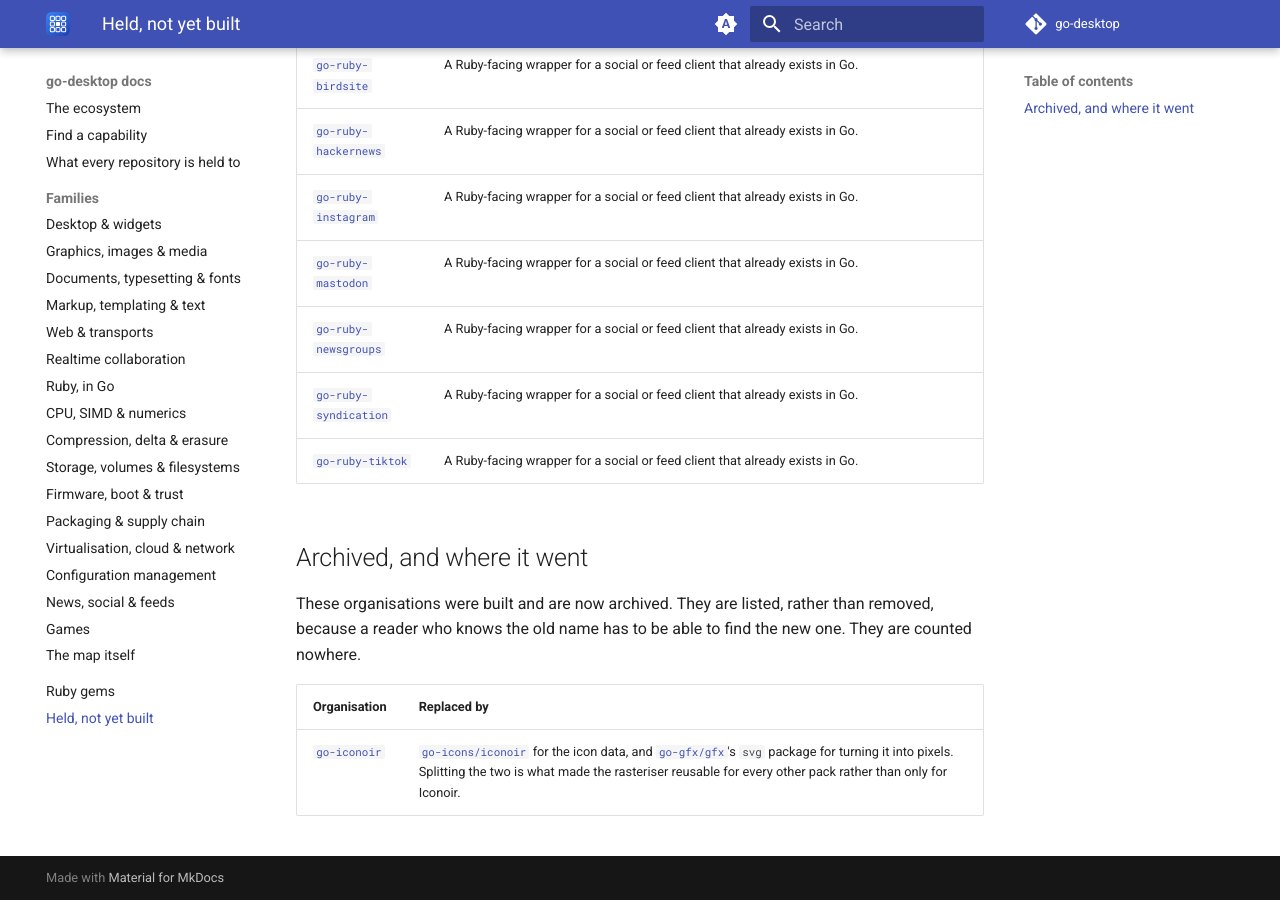
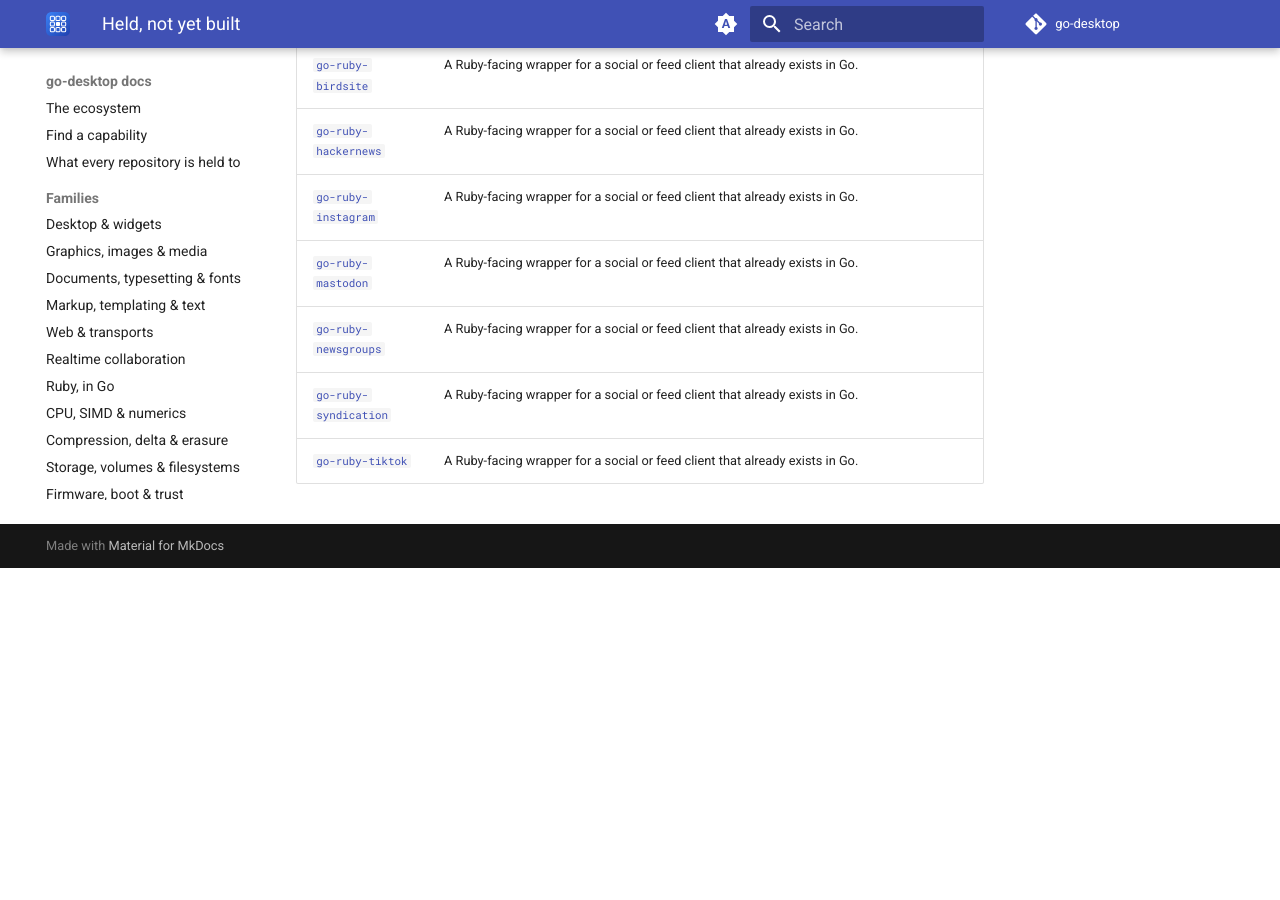
Before and after one commit to go-desktop/docs, an MkDocs documentation site: the page built from docs/reserved.md, in a window 1280 px wide and 900 px high, scrolled down 610 px. Built offline with MkDocs 1.6.1 and Material for MkDocs 9.7.7, drawn with Linux system fonts in a browser that asks for light colours; the version menu is left out; after the commit the page ends 1178 px from its top, so only the background shows below that.

Commit message:
Retire go-iconoir from the map: 290 organisations, 610 repositories
It is archived and its content lives in go-icons and go-gfx. No trace is kept —
we are in development, not maintaining a historical record.

The capability lookup still sent people to it for drawing a button glyph; that
was hand-written, so no regeneration would have caught it. It now points at
go-icons for the glyph and go-gfx for the drawing, and every one of the 80 links
on that page was checked against the live inventory: all present, none archived.

Co-Authored-By: Claude Opus 5 (1M context) <noreply@anthropic.com>

```diff
--- a/docs/reserved.md
+++ b/docs/reserved.md
@@ -19,13 +19,3 @@ a capability is the easiest way to believe a capability exists.
 | [`go-ruby-newsgroups`](https://github.com/go-ruby-newsgroups) | A Ruby-facing wrapper for a social or feed client that already exists in Go. |
 | [`go-ruby-syndication`](https://github.com/go-ruby-syndication) | A Ruby-facing wrapper for a social or feed client that already exists in Go. |
 | [`go-ruby-tiktok`](https://github.com/go-ruby-tiktok) | A Ruby-facing wrapper for a social or feed client that already exists in Go. |
-
-## Archived, and where it went
-
-These organisations were built and are now archived. They are listed, rather
-than removed, because a reader who knows the old name has to be able to find
-the new one. They are counted nowhere.
-
-| Organisation | Replaced by |
-| --- | --- |
-| [`go-iconoir`](https://github.com/go-iconoir) | [`go-icons/iconoir`](https://github.com/go-icons/iconoir) for the icon data, and [`go-gfx/gfx`](https://github.com/go-gfx/gfx)'s `svg` package for turning it into pixels. Splitting the two is what made the rasteriser reusable for every other pack rather than only for Iconoir. |
```
Also changed, not shown: docs/families/desktop.md (+2 -2 lines), docs/finding.md (+2 -1 lines), docs/index.md (+1 -1 lines).
